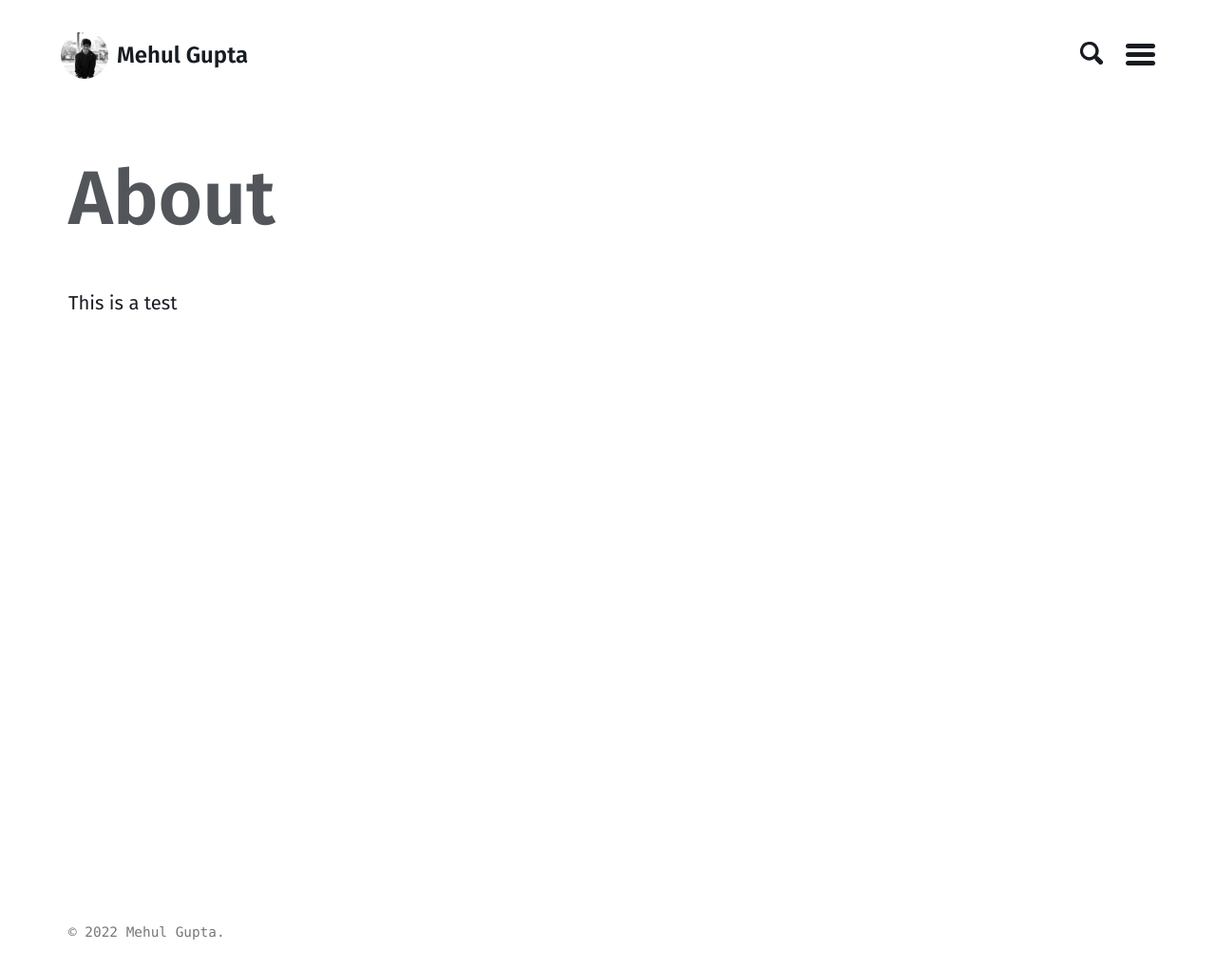
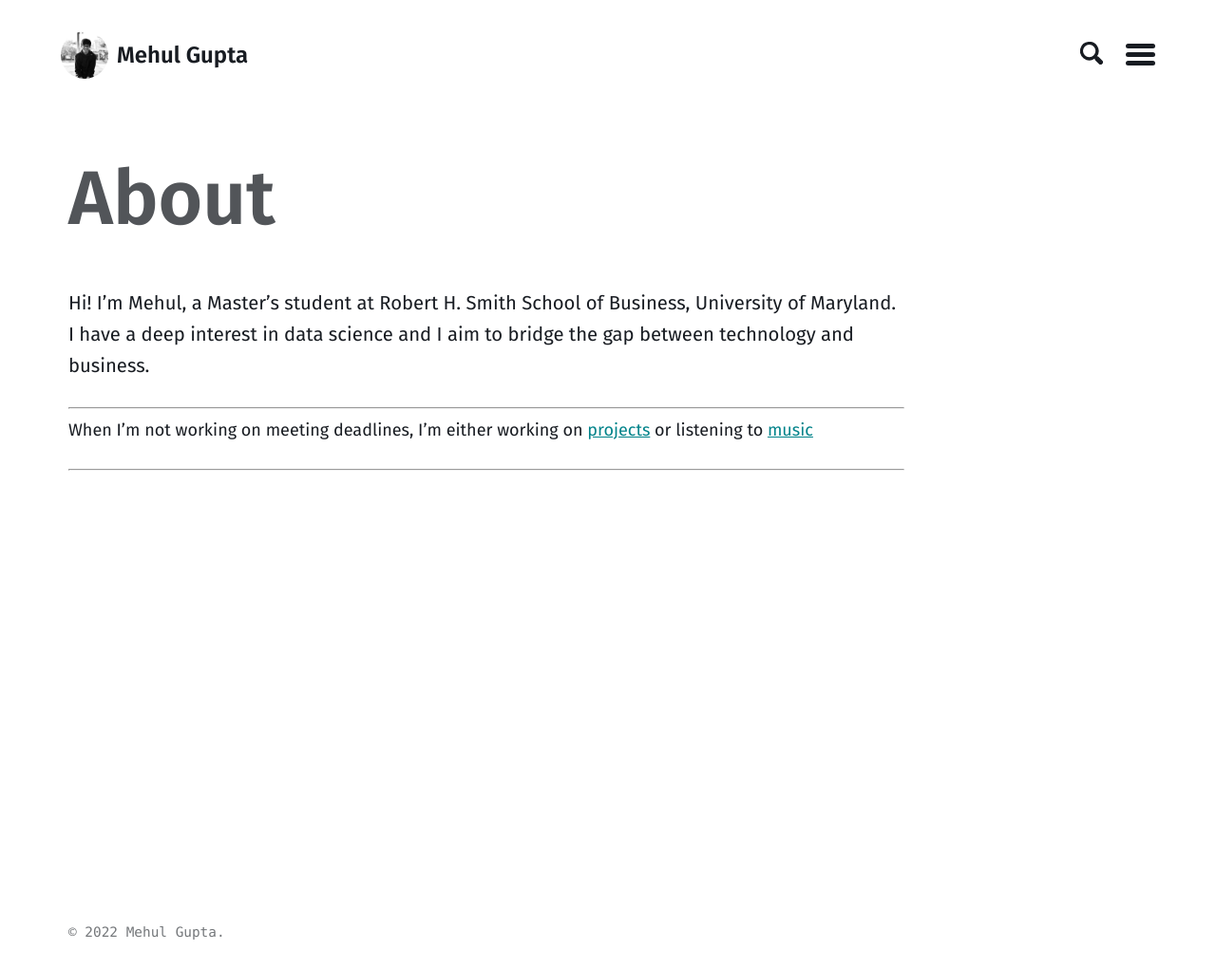
Before and after one commit to mehulg25/mehulg25.github.io, a Jekyll site: the page built from about.md, in a window 1280 px wide. Shown: the whole page at 95% size. Built offline with Jekyll 4.4.1, drawn with Linux system fonts in a browser that asks for light colours.

Commit message:
Update about.md
Added first draft of content

```diff
--- a/about.md
+++ b/about.md
@@ -4,4 +4,10 @@ layout: about
 permaline: /about
 ---
 
-This is a test
+Hi! I'm Mehul, a Master's student at Robert H. Smith School of Business, University of Maryland. I have a deep interest in data science and I aim to bridge the gap between technology and business.
+
+------------------
+
+When I'm not working on meeting deadlines, I'm either working on [projects](/projects) or listening to [music](/music)
+
+------------------
```
